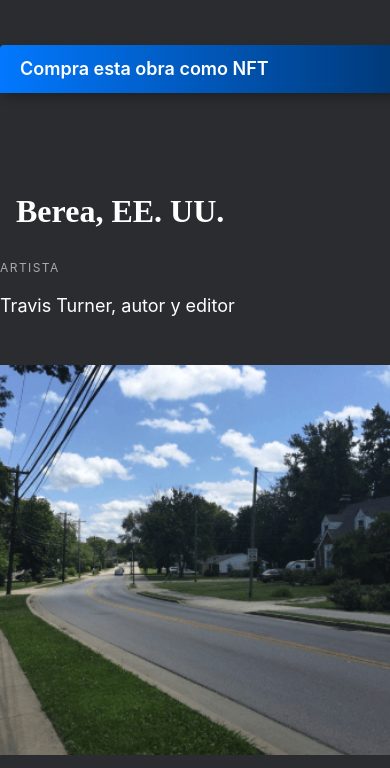
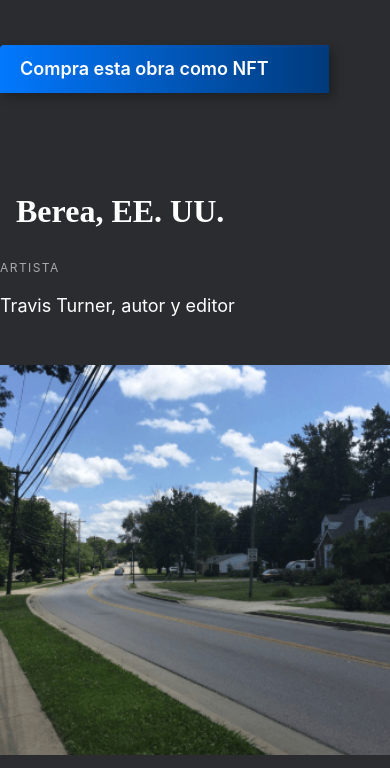
Before and after one commit to Gab-Zuin/web_project_homeland, a plain HTML site: page index.html in a window 390 px wide. Shown: the part 5876-6644 px from the top of the page. Drawn offline with Linux system fonts and the light colour scheme; a web font is replaced by a local one.

Commit message:
Se corrigen detalles de alineacion

```diff
--- a/blocks/mediaquery.css
+++ b/blocks/mediaquery.css
@@ -182,7 +182,7 @@
     padding: 0 16px;
   }
   .place__frame {
-    max-width: 640px;
+    max-width: 289px;
   }
 
   .place__paragraph-container {
```
